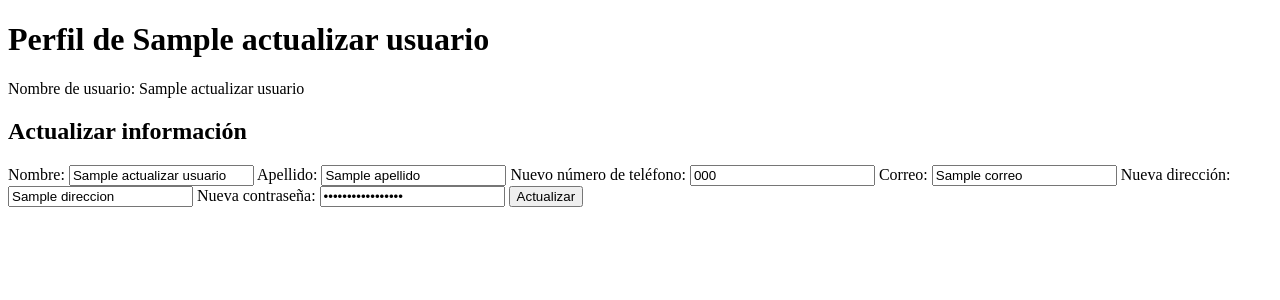
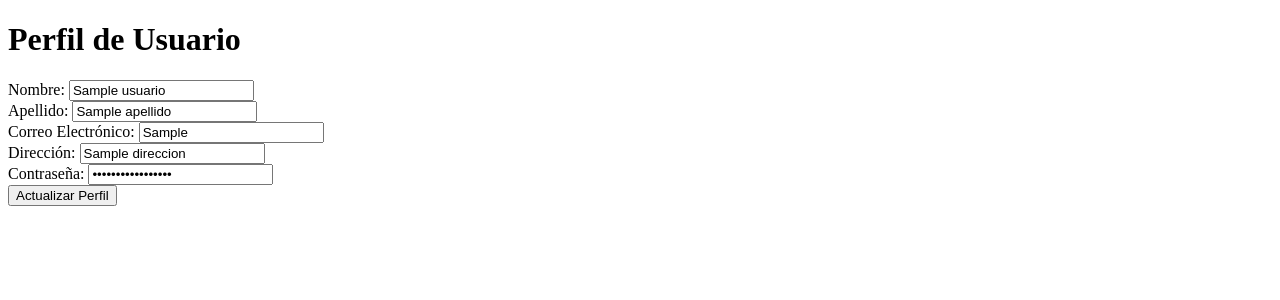
Before and after one commit to juantor5913l/proyectoFinal, a Flask app: template app/templates/perfil.html in a window 1280 px wide. Shown: the top 300 px of the page. Run offline with Flask 3, Linux system fonts and the light colour scheme; the template is opened without the code that fills it: most values are stand-ins (such as "Sample title", 1, 10 or a date in 2020).

Commit message:
perfil funcional

```diff
--- a/app/templates/perfil.html
+++ b/app/templates/perfil.html
@@ -1,38 +1,31 @@
 <!DOCTYPE html>
-<html>
+<html lang="en">
 <head>
-    <title>Perfil</title>
+    <meta charset="UTF-8">
+    <meta name="viewport" content="width=device-width, initial-scale=1.0">
+    <title>Perfil de Usuario</title>
 </head>
 <body>
-    <h1>Perfil de {{ actualizar_usuario.nombre }}</h1>
-
-    <!-- Mostrar información actual del usuario -->
-    <p>Nombre de usuario: {{ actualizar_usuario.nombre }}</p>
-
-    <!-- Formulario para actualizar información -->
-    <h2>Actualizar información</h2>
-    <form method="POST" action="/usuarios/perfil /{{ usuario.id }}">
-        <label for="text">Nombre:</label>
-        <input type="text" id="nombre" name="nombre" value="{{ actualizar_usuario.nombre }}">
-
-        <label for="text">Apellido:</label>
-        <input type="text" id="apellido" name="apellido" value="{{ actualizar_usuario.apellido }}">
-
-        <label for="phone">Nuevo número de teléfono:</label>
-        <input type="tel" id="telefono" name="telefono" value="{{ actualizar_usuario.telefono }}">
-
-        <label for="email">Correo:</label>
-        <input type="email" id="correo" name="correo" value="{{ actualizar_usuario.correo }}">
-
-        <label for="address">Nueva dirección:</label>
-        <input type="text" id="direccion" name="direccion" value="{{ actualizar_usuario.direccion }}">
-
-        <label for="password">Nueva contraseña:</label>
-        <input type="password" id="contrasena" name="contrasena" value="{{actualizar_usuario.contrasena}}">
+    <h1>Perfil de Usuario</h1>
 
 
+    <form method="POST">
+        <label for="nombre">Nombre:</label>
+        <input type="text" id="nombre" name="nombre" value="{{ usuario.nombre }}" required><br>
 
-        <input type="submit" value="Actualizar">
+        <label for="apellido">Apellido:</label>
+        <input type="text" id="apellido" name="apellido" value="{{ usuario.apellido }}" required><br>
+
+        <label for="correo">Correo Electrónico:</label>
+        <input type="email" id="correo" name="correo" value="{{ usuario.correo_electronico }}" required><br>
+
+        <label for="direccion">Dirección:</label>
+        <input type="text" id="direccion" name="direccion" value="{{ usuario.direccion }}" required><br>
+
+        <label for="contrasena">Contraseña:</label>
+        <input type="password" id="contrasena" name="contrasena" value="{{ usuario.contrasena }}" required><br>
+
+        <input type="submit" value="Actualizar Perfil">
     </form>
 </body>
 </html>
```
Also changed, not shown: app/templates/user_dashboard.html (+4 -4 lines), app/usuarios/routes.py (+41 -3 lines).
